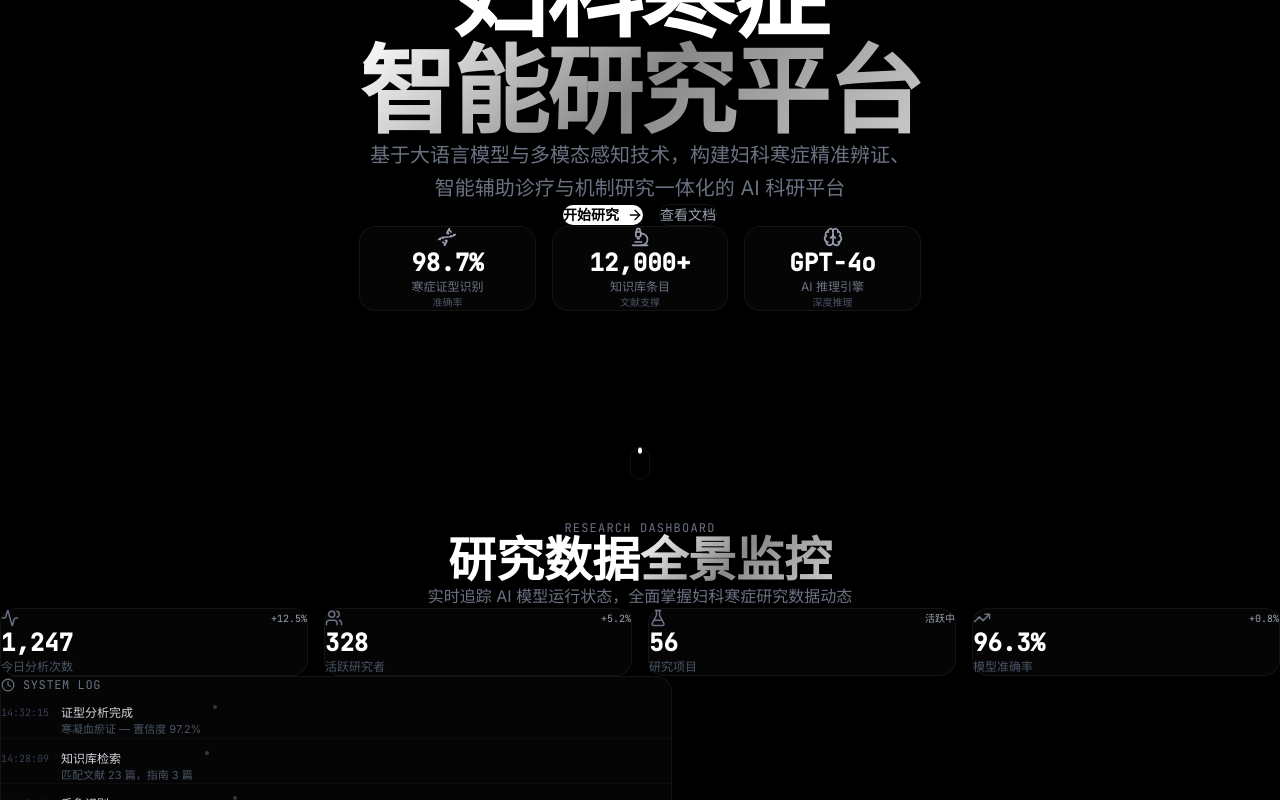
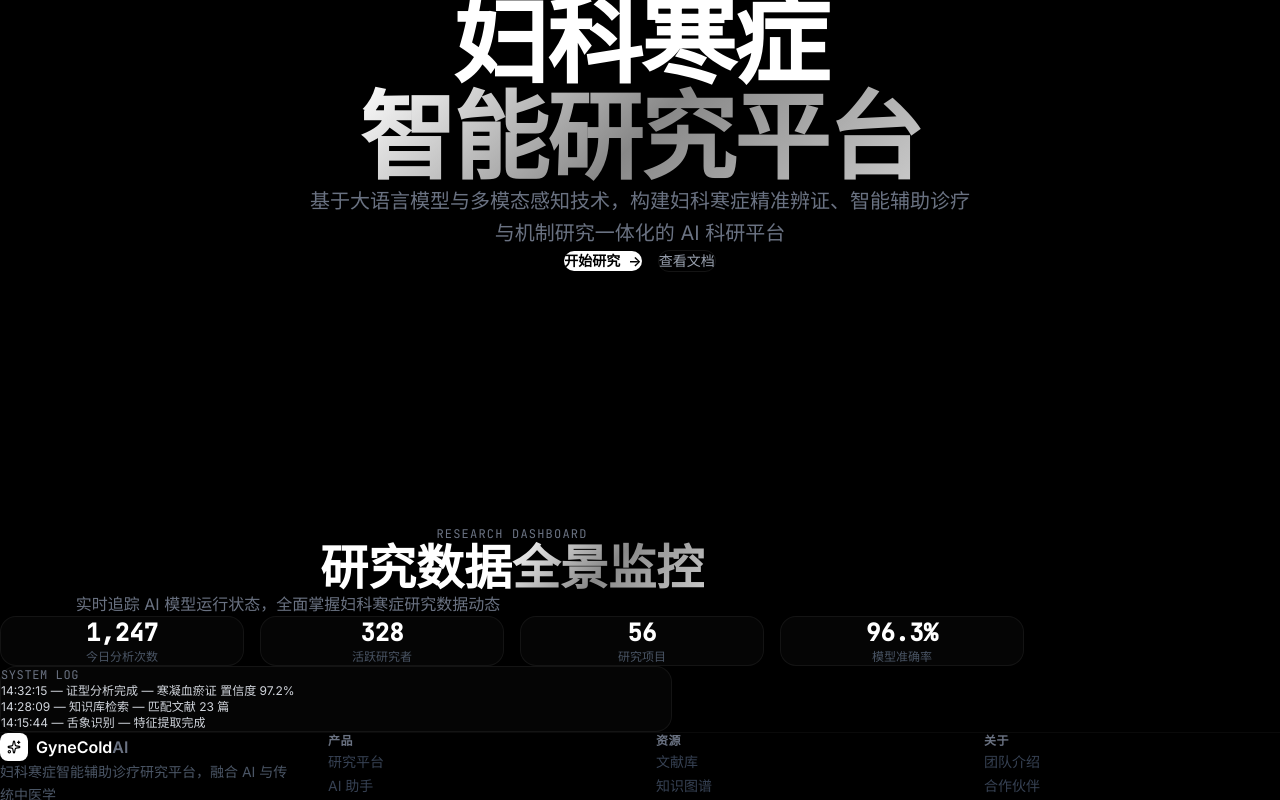
Before and after one commit to seshaoxia/GyneCold-AI, a React (Vite) app: page / in a window 1280 px wide. Shown: the part 280-1080 px from the top of the page. Built offline with nearby package versions, Linux system fonts and the light colour scheme.

Commit message:
Radical simplification: inline all components, remove GSAP entirely
- Replace all separate components with inline JSX in App.jsx
- Remove all GSAP, Three.js, Lenis dependencies
- This mirrors the working test.html structure through React

```diff
--- a/src/App.jsx
+++ b/src/App.jsx
@@ -1,19 +1,75 @@
 import Navbar from './components/Navbar';
-import Hero from './components/Hero';
-import Dashboard from './components/Dashboard';
-import AIChat from './components/AIChat';
-import Features from './components/Features';
 import Footer from './components/Footer';
+
+function SimpleHero() {
+  return (
+    <section className="min-h-screen flex items-center justify-center px-6 pt-20">
+      <div className="max-w-3xl mx-auto text-center">
+        <div className="inline-flex items-center gap-2 px-4 py-1.5 rounded-full glass-card mb-10">
+          <span className="pulse-dot" />
+          <span className="text-xs font-mono text-gray-400 tracking-wider">AI RESEARCH PLATFORM v2.0</span>
+        </div>
+        <h1 className="text-5xl md:text-7xl lg:text-8xl font-bold tracking-tight leading-none mb-6 text-white">
+          妇科寒症<br />
+          <span className="gradient-text">智能研究平台</span>
+        </h1>
+        <p className="text-lg md:text-xl text-gray-500 max-w-2xl mx-auto mb-12 leading-relaxed">
+          基于大语言模型与多模态感知技术，构建妇科寒症精准辨证、智能辅助诊疗与机制研究一体化的 AI 科研平台
+        </p>
+        <div className="flex flex-col sm:flex-row items-center justify-center gap-4">
+          <button className="group px-8 py-3.5 rounded-full bg-white text-black font-semibold text-sm hover:bg-gray-200 transition-all duration-300 flex items-center gap-2">
+            开始研究 <span className="group-hover:translate-x-1 transition-transform">&rarr;</span>
+          </button>
+          <button className="px-8 py-3.5 rounded-full border border-white/[0.08] text-gray-400 text-sm font-medium hover:border-white/20 hover:text-white transition-all duration-300">
+            查看文档
+          </button>
+        </div>
+      </div>
+    </section>
+  );
+}
+
+function SimpleDashboard() {
+  return (
+    <section className="py-24">
+      <div className="max-w-5xl mx-auto px-6">
+        <div className="text-center mb-16">
+          <span className="text-xs font-mono text-gray-500 tracking-widest uppercase">Research Dashboard</span>
+          <h2 className="text-3xl md:text-5xl font-bold mt-4 mb-4 text-white">
+            研究数据<span className="gradient-text">全景监控</span>
+          </h2>
+          <p className="text-gray-500 max-w-xl mx-auto">实时追踪 AI 模型运行状态，全面掌握妇科寒症研究数据动态</p>
+        </div>
+
+        <div className="grid grid-cols-2 lg:grid-cols-4 gap-4 mb-6">
+          {['1,247', '328', '56', '96.3%'].map((v, i) => (
+            <div key={i} className="glass-card p-5 text-center">
+              <div className="font-mono text-2xl font-bold text-white mb-1">{v}</div>
+              <div className="text-xs text-gray-600">{['今日分析次数','活跃研究者','研究项目','模型准确率'][i]}</div>
+            </div>
+          ))}
+        </div>
+
+        <div className="glass-card p-5 max-w-2xl mx-auto">
+          <div className="text-xs font-mono text-gray-500 tracking-wider mb-3">SYSTEM LOG</div>
+          <div className="space-y-3">
+            <p className="text-xs text-gray-300">14:32:15 — 证型分析完成 — 寒凝血瘀证 置信度 97.2%</p>
+            <p className="text-xs text-gray-300">14:28:09 — 知识库检索 — 匹配文献 23 篇</p>
+            <p className="text-xs text-gray-300">14:15:44 — 舌象识别 — 特征提取完成</p>
+          </div>
+        </div>
+      </div>
+    </section>
+  );
+}
 
 export default function App() {
   return (
     <div className="w-full bg-black min-h-screen">
       <Navbar />
       <main className="w-full">
-        <Hero />
-        <Dashboard />
-        <AIChat />
-        <Features />
+        <SimpleHero />
+        <SimpleDashboard />
       </main>
       <Footer />
     </div>
```
